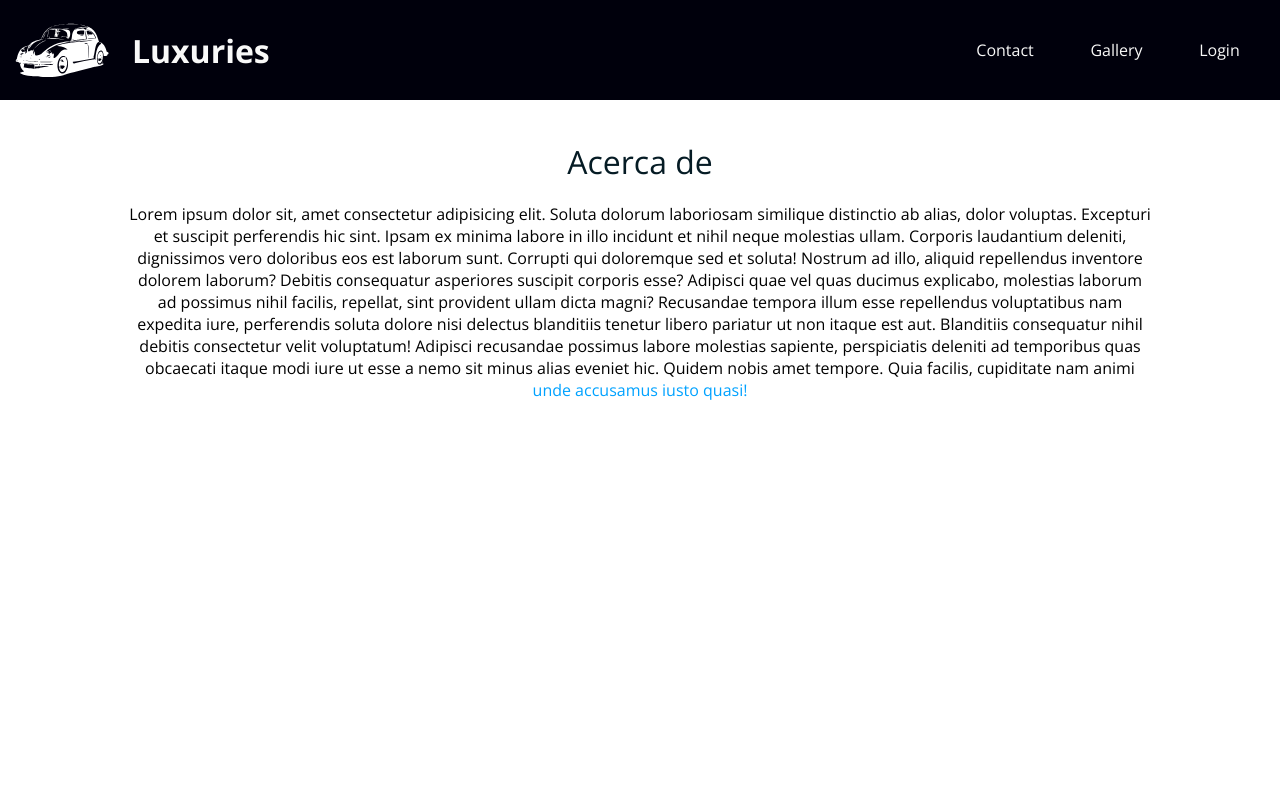
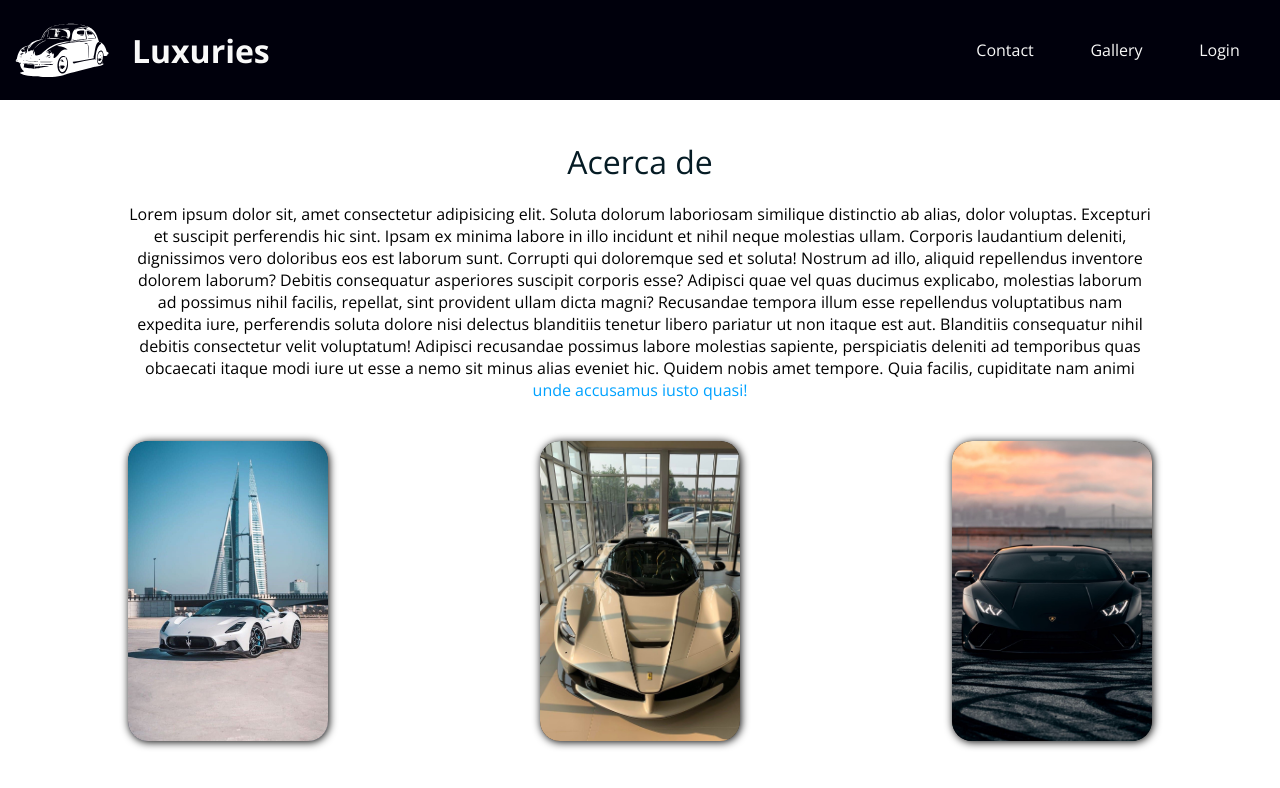
Before and after one commit to JonHernandez20/CSS-Grid, a website: page src/index.html in a window 1280 px wide. Drawn offline with nearby package versions, Linux system fonts and the light colour scheme.

Commit message:
[ADD] Image and cards

```diff
--- a/src/css/main.css
+++ b/src/css/main.css
@@ -41,7 +41,6 @@ main {
 
     display: grid;
 
-    /* grid-template-columns: repeat(12,1fr); */
     justify-content: center;
     grid-gap: 8px;
 
@@ -124,3 +123,100 @@ main {
 .information__span:hover {
     cursor: pointer;
 }
+
+/* CARDS */
+
+.information__cards {
+    grid-column: 1/13;
+    margin: 40px 0 0;
+
+    display: grid;
+
+    grid-auto-flow: column;
+    justify-content: space-between;
+}
+
+.information__cards div {
+    width: 200px;
+    height: 300px;
+    border-radius: 20px;
+    box-shadow: 1px 1px 8px;
+}
+
+.information__cards div figure {
+    width: 100%;
+    height: 100%;
+    overflow: hidden;
+}
+
+.information__cards div figure img {
+    width: 100%;
+    height: 100%;
+}
+
+.cards__maserati {
+    position: relative;
+    overflow: hidden;
+}
+
+.cards__maserati:hover::after {
+    transform: translate(350px);
+}
+
+.cards__maserati::after {
+    height: 300px;
+    width: 200px;
+    content: "";
+    background: url("../public/img/maserati.jpg");
+    position: absolute;
+    top: 0;
+    left: 0;
+    background-repeat: no-repeat;
+    background-size: cover;
+    transition: transform .2s;
+}
+
+.cards__ferrari {
+    position: relative;
+    overflow: hidden;
+}
+
+.cards__ferrari:hover::after {
+    transform: translate(350px);
+}
+
+.cards__ferrari::after {
+    height: 300px;
+    width: 200px;
+    content: "";
+    background: url("../public/img/ferrari.jpg");
+    position: absolute;
+    top: 0;
+    left: 0;
+    background-repeat: no-repeat;
+    background-size: cover;
+    transition: transform .2s;
+}
+
+.cards__lamborghini {
+    position: relative;
+    overflow: hidden;
+}
+
+.cards__lamborghini:hover::after {
+    transform: translate(350px);
+}
+
+.cards__lamborghini::after {
+    height: 300px;
+    width: 200px;
+    content: "";
+    background: url("../public/img/lamborghini.jpg");
+    position: absolute;
+    top: 0;
+    left: 0;
+    background-repeat: no-repeat;
+    background-size: cover;
+    background-position: center;
+    transition: transform .2s;
+}
--- a/src/index.html
+++ b/src/index.html
@@ -36,6 +36,23 @@
                 <p>Acerca de</p>
                 <p>Lorem ipsum dolor sit, amet consectetur adipisicing elit. Soluta dolorum laboriosam similique distinctio ab alias, dolor voluptas. Excepturi et suscipit perferendis hic sint. Ipsam ex minima labore in illo incidunt et nihil neque molestias ullam. Corporis laudantium deleniti, dignissimos vero doloribus eos est laborum sunt. Corrupti qui doloremque sed et soluta! Nostrum ad illo, aliquid repellendus inventore dolorem laborum? Debitis consequatur asperiores suscipit corporis esse? Adipisci quae vel quas ducimus explicabo, molestias laborum ad possimus nihil facilis, repellat, sint provident ullam dicta magni? Recusandae tempora illum esse repellendus voluptatibus nam expedita iure, perferendis soluta dolore nisi delectus blanditiis tenetur libero pariatur ut non itaque est aut. Blanditiis consequatur nihil debitis consectetur velit voluptatum! Adipisci recusandae possimus labore molestias sapiente, perspiciatis deleniti ad temporibus quas obcaecati itaque modi iure ut esse a nemo sit minus alias eveniet hic. Quidem nobis amet tempore. Quia facilis, cupiditate nam animi <span class="information__span">unde accusamus iusto quasi!</span></p>
             </div>
+            <div class="information__cards">
+                <div class="cards__maserati">
+                    <figure>
+                        <img src="./public/img/maseratiLOGO.jpg" alt="Maserati Logo" class="maserati">
+                    </figure>
+                </div>
+                <div class="cards__ferrari">
+                    <figure>
+                        <img src="./public/img/ferrariLOGO.jpg" alt="Ferrari Logo" class="ferrari">
+                    </figure>
+                </div>
+                <div class="cards__lamborghini">
+                    <figure>
+                        <img src="./public/img/lamborghiniLOGO.jpg" alt="Lamborghini Logo" class="lamborghini">
+                    </figure>
+                </div>
+            </div>
         </section>
     </main>
 </body>
```
Also changed, not shown: src/public/img/Maserati.jpg (added), src/public/img/ferrari.jpg (added), src/public/img/ferrariLOGO.jpg (added), src/public/img/lamborghini.jpg (added), src/public/img/lamborghiniLOGO.jpg (added), src/public/img/maseratiLOGO.jpg (added).
